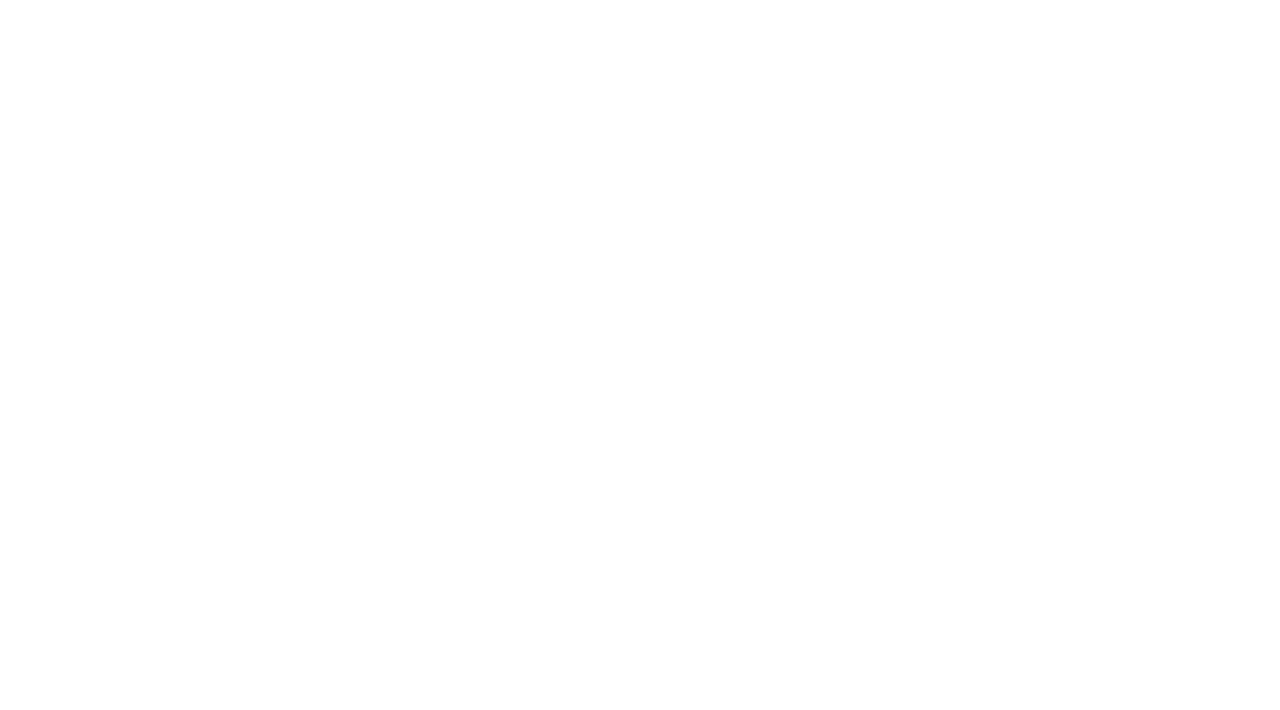
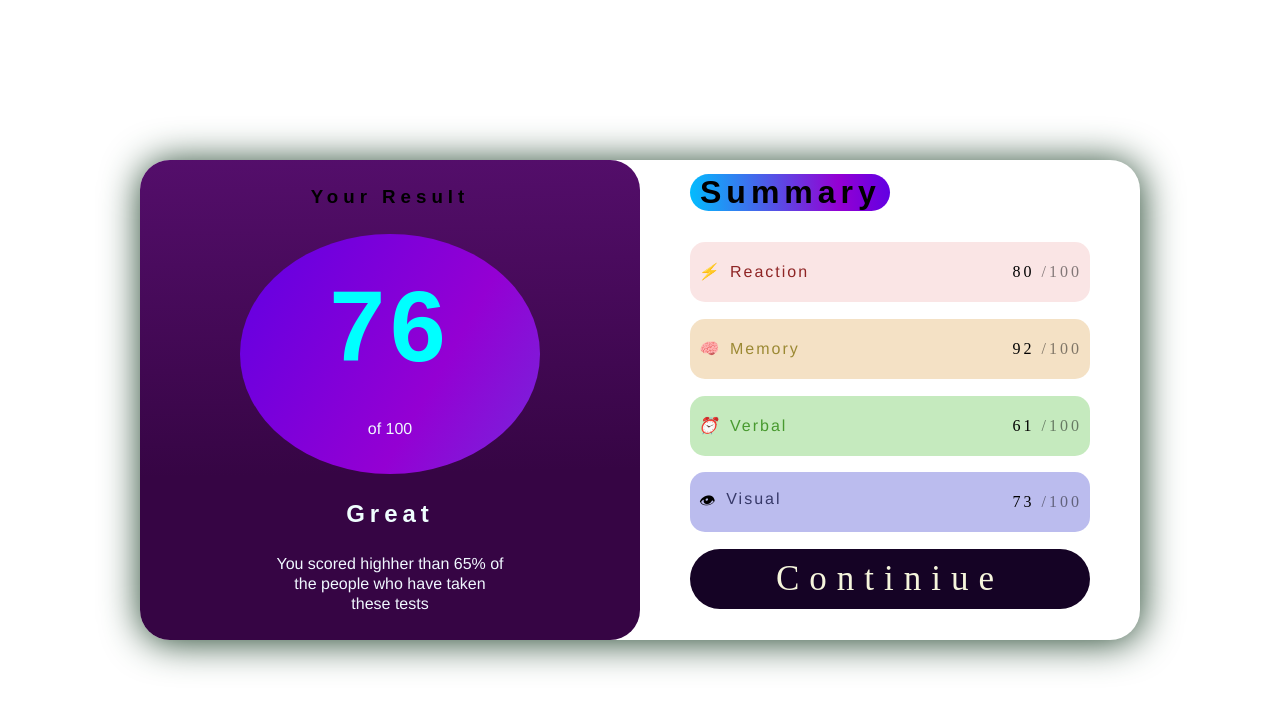
Before and after one commit to fayzillo95/vazifa_front, a plain HTML site: page index.html in a window 1280 px wide. Drawn offline with Linux system fonts and the light colour scheme.

Commit message:
vazifa_dars7

```diff
--- /dev/null
+++ b/css/body.css
@@ -0,0 +1,46 @@
+*{
+    box-sizing: border-box;
+    margin: 0px;
+    border: none;
+}
+
+body{
+    width: 100%;
+    height: 100vh;
+    display: flex;
+    flex-direction: column;
+    justify-content: center;
+    align-items: center;
+}
+
+
+.round-box{
+    display: flex;
+    flex-direction: column;
+    justify-content: space-evenly;
+    border-radius: 50%;
+    width: 60%;
+    height: 30vh;
+    background: #61097973;
+    background: linear-gradient(359deg, rgba(54, 5, 68, 0.856) 35%, rgb(134, 77, 153) 100%);
+    box-shadow: linear-gradient(359deg, rgba(164, 107, 180, 0.856) 35%, rgb(67, 28, 80) 100%) 50px 50px 50px inset;
+    text-align: center;
+}
+
+.round-box {
+  background: linear-gradient(300deg,deepskyblue,darkviolet,blue);
+  background-size: 360% 360%;
+  animation: gradient-animation 3s ease infinite;
+}
+
+@keyframes gradient-animation {
+  0% {
+    background-position: 0% 50%;
+  }
+  50% {
+    background-position: 100% 50%;
+  }
+  100% {
+    background-position: 0% 50%;
+  }
+}
--- /dev/null
+++ b/css/container.css
@@ -0,0 +1,36 @@
+.container {
+    width: 1000px;
+    height: 60vh;
+    top: 0;
+    left: 0;
+    bottom: 0;
+    right: 0;
+    border-radius: 30px;
+    display: flex;
+    justify-content: space-between;
+    box-shadow: 1px 2px 38px 0px rgba(28, 64, 40, 1);
+    -webkit-box-shadow: 1px 2px 38px 0px rgba(28, 64, 40, 1);
+    -moz-box-shadow: 1px 2px 38px 0px rgba(28, 64, 40, 1);
+}
+
+
+.left {
+    width: 500px;
+    background: #610979;
+    background: linear-gradient(359deg, rgb(54, 5, 68) 35%, rgb(84, 14, 107) 100%);
+    display: flex;
+    flex-direction: column;
+    justify-content: space-evenly;
+    align-items: center;
+    border-radius: 30px;
+}
+
+
+.right {
+    width: 500px;
+    padding-left: 50px;
+    padding-right: 50px;
+    display: flex;
+    flex-direction: column;
+    justify-content: space-evenly;
+}
--- /dev/null
+++ b/css/font.css
@@ -0,0 +1,113 @@
+h1 ,h2, h3 {
+    font-family: Arial, Helvetica, sans-serif;
+    letter-spacing: 5px;
+}
+
+p {
+    font-family: 'Franklin Gothic Medium', 'Arial Narrow', Arial, sans-serif;
+    left: 2px;
+    line-height: 20px;
+    color: aliceblue;
+}
+
+
+/* result-h1 */
+
+.result-h1 {
+    color: aqua;
+    font-size: 100px;
+}
+
+.succes-h2 {
+    box-shadow: transparent rgb(187, 162, 211) 50px 50px 50px;
+    color: azure;
+}
+
+
+/* SPAN Item name */
+
+
+/* SPAN Item nums */
+
+.item-right-span {
+    color: rgba(0, 0, 0, 0.479);
+    letter-spacing: 3px;
+}
+
+.item-left-span {
+    letter-spacing: 2px;
+}
+
+.rs1::before {
+    content: "80";
+    color: black;
+}
+
+
+.rs2::before {
+    content: "92";
+    color: black;
+}
+
+
+.rs3::before {
+    content: "61";
+    color: black;
+}
+
+
+.rs4::before {
+    content: "73";
+    color: black;
+}
+
+
+
+/* ITEM NAME */
+
+.item-name1 {
+    text-transform: capitalize;
+    color: rgb(143, 37, 37);
+}
+
+
+.item-name2 {
+    text-transform: capitalize;
+    color: rgba(136, 119, 20, 0.829);
+}
+
+.item-name3 {
+    text-transform: capitalize;
+    color: rgba(49, 139, 21, 0.849);
+}
+
+.item-name4 {
+    text-transform: capitalize;
+    color: rgba(7, 10, 56, 0.733);
+}
+
+
+.right-title {
+    width: 50%;
+    padding-left: 10px;
+    color: none;
+    text-emphasis-color: rgb(33, 206, 206);
+    border-radius: 25px;
+    background: linear-gradient(87deg, deepskyblue, darkviolet, blue, #274bc2, #42c227);
+    background-size: 300% 300%;
+    animation: gradient-animation 5s ease infinite;
+}
+
+@keyframes gradient-animation {
+    0% {
+        background-position: 0% 50%;
+    }
+
+    50% {
+        background-position: 100% 50%;
+    }
+
+    100% {
+        background-position: 0% 50%;
+    }
+}
--- /dev/null
+++ b/css/item-box.css
@@ -0,0 +1,53 @@
+.item-box{
+    display: flex;
+    width: 100%;
+    height: 60px;
+    border-radius: 15px;
+    padding: 8px;
+    justify-content: space-between;
+    align-items: center;
+}
+
+.items-right{
+    width: 100%;
+    height: 50vh;
+    display: flex;
+    flex-direction: column;
+    justify-content: space-evenly;
+}
+
+.item-box-btn{
+    display: flex;
+    width: 100%;
+    background-color: rgb(21, 3, 37);
+    height: 60px;
+    color: beige;
+    letter-spacing: 10px;
+    font-size: 35px;
+    border-radius: 35px;
+    padding: 8px;
+    justify-content: center;
+    align-items: center;
+}
+
+.item-left-span{
+    display: flex;
+}
+
+i{
+    margin-right: 10px;
+    font-family: none;
+}
+
+.item-box1{
+    background-color: rgba(204, 19, 19, 0.11);
+}
+.item-box2{
+    background-color: rgba(207, 129, 13, 0.24);
+}
+.item-box3{
+    background-color: rgba(39, 175, 12, 0.267);
+}
+.item-box4{
+    background-color: rgba(45, 47, 201, 0.322);
+}
--- a/index.html
+++ b/index.html
@@ -3,9 +3,76 @@
 <head>
     <meta charset="UTF-8">
     <meta name="viewport" content="width=device-width, initial-scale=1.0">
-    <title>Document</title>
+    <link rel="stylesheet" href="./css/body.css">
+    <link rel="stylesheet" href="./css/container.css">
+    <link rel="stylesheet" href="./css/font.css">
+    <link rel="stylesheet" href="./css/item-box.css">
+    <title>FAYZILLO_UMMATOV_ dars7</title>
 </head>
 <body>
+    <div class="container">
 
+        <div class="left">
+            <h3 class="left-titile">Your Result</h1>
+
+                <!-- NUMBER OF RESULT -->
+            <div class="round-box">
+                <h1 class="result-h1">76</h1>
+                <p class="result-paragraph">of 100</p>
+            </div>
+
+            <h2 class="succes-h2">Great</h2>
+            <p class="result-paragraph" style="text-align: center;">
+                You scored highher than 65% of <br>
+                the people who have taken <br>
+                these tests
+            </p>
+        </div>
+
+        <!-- RIGHT BOX -->
+        <div class="right">
+            <h1 class="right-title gradient-text">Summary</h1>
+            <div class="items-right">
+                <div class="item-box item-box1">
+                    <span class="item-left-span">
+                        <i class="item-icon">⚡️</i>
+                        <p class="item-name1">reaction</p>
+                    </span>
+                    <span class="item-right-span rs1">
+                        /100
+                    </span>
+                </div>
+                <div class="item-box item-box2">
+                    <span class="item-left-span">
+                        <i class="item-icon">🧠</i>
+                        <p class="item-name2">memory</p>
+                    </span>
+                    <span class="item-right-span rs2">
+                        /100
+                    </span>
+                </div>
+                <div class="item-box item-box3">
+                    <span class="item-left-span">
+                        <i class="item-icon">⏰</i>
+                        <p class="item-name3">verbal</p>
+                    </span>
+                    <span class="item-right-span rs3">
+                        /100
+                    </span>
+                </div>
+                <div class="item-box item-box4">
+                    <span class="item-left-span">
+                        <i class="item-icon">👁</i>
+                        <p class="item-name4">visual</p>
+                    </span>
+                    <span class="item-right-span rs4">
+                        /100
+                    </span>
+                </div>
+                <div class="item-box-btn">Continiue</div>
+            </div>
+        </div>
+
+    </div>
 </body>
 </html>
```
